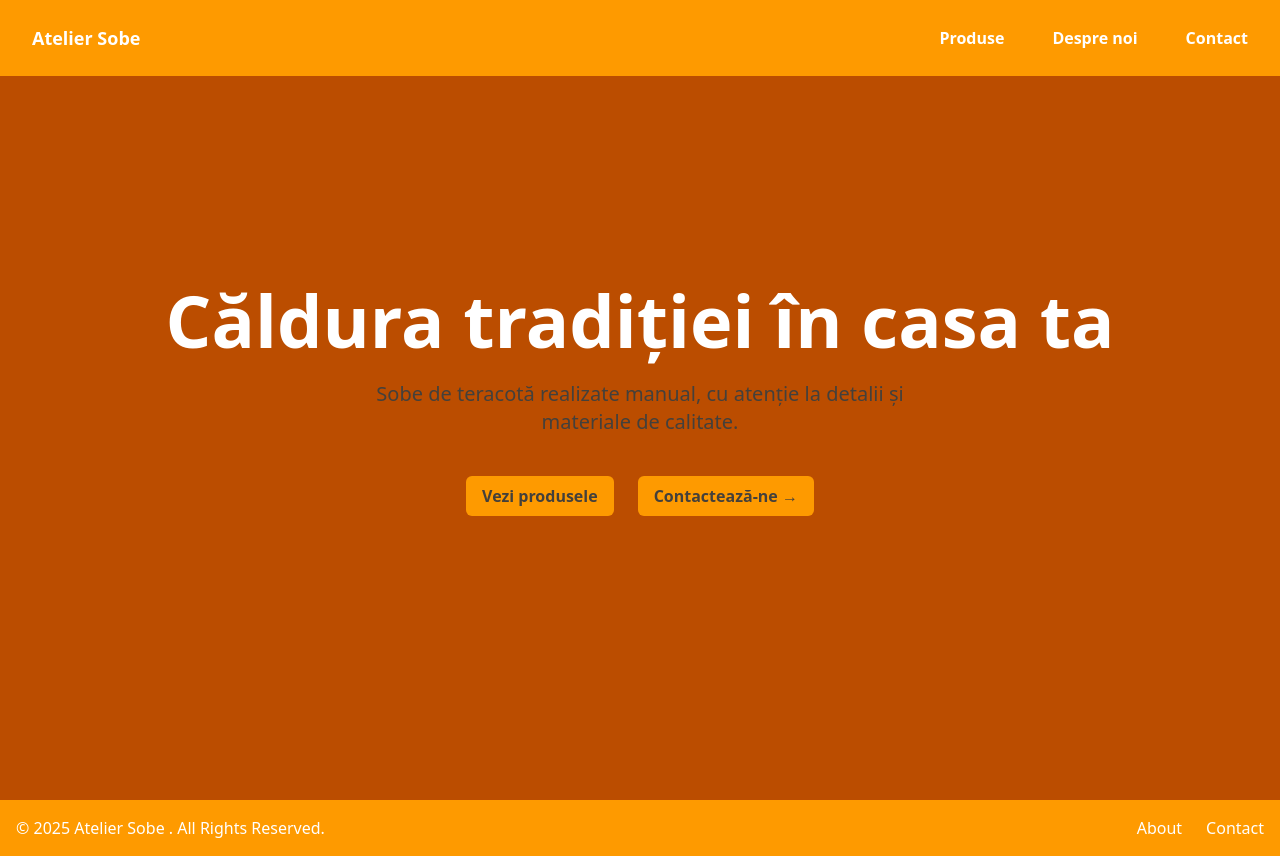
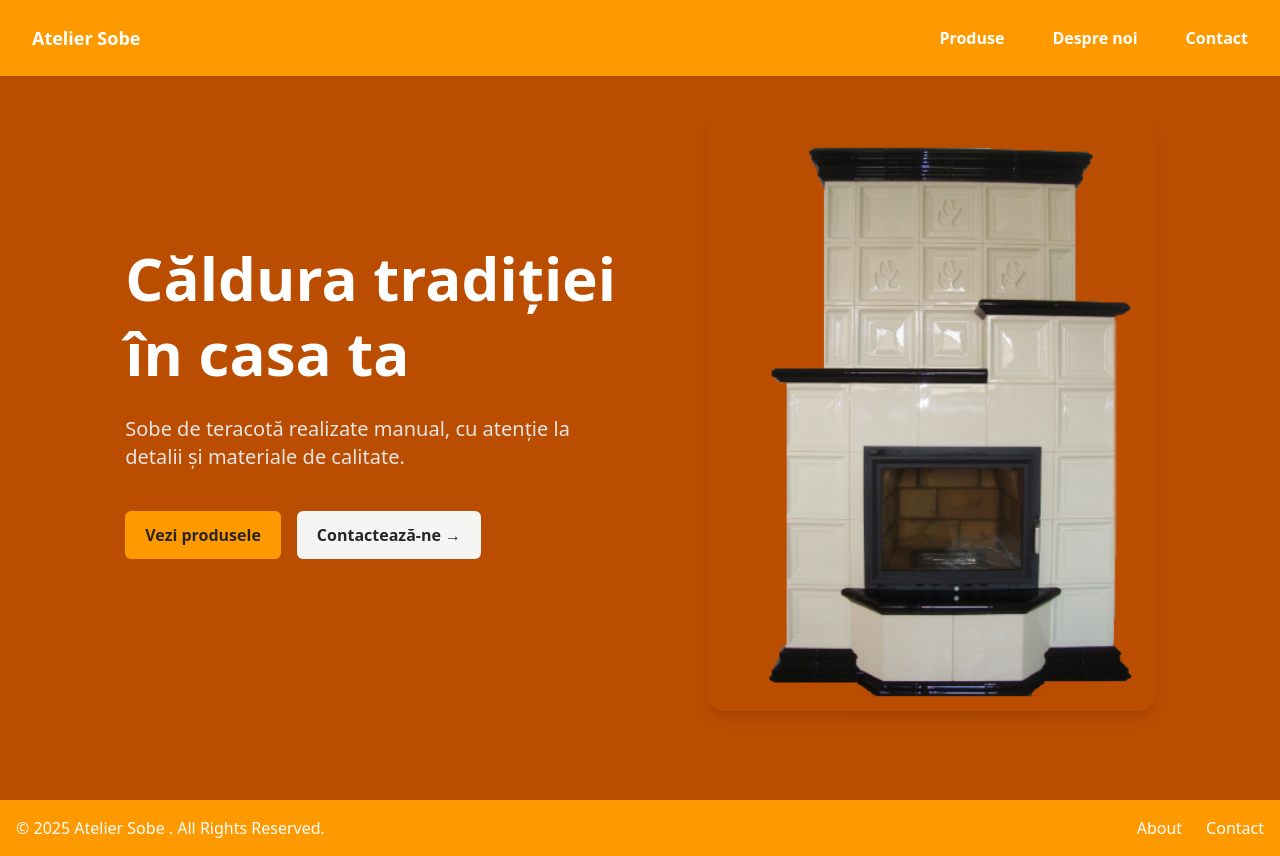
Before and after one commit to NeRrO106/website_sobe_de_teracota, a React (Vite) app: page / in a window 1280 px wide. Built offline with nearby package versions, Linux system fonts and the light colour scheme.

Commit message:
Added img in home page

```diff
--- a/src/pages/Home.tsx
+++ b/src/pages/Home.tsx
@@ -1,27 +1,38 @@
+import soba from "../assets/soba_moderna.png";
+
 function Home() {
   return (
-    <div className="bg-amber-700 min-h-screen relative overflow-hidden">
-      <div className="relative z-10 flex flex-col items-center justify-center text-center h-screen px-6">
-        <h1 className="text-5xl sm:text-7xl font-bold text-white">
-          Căldura tradiției în casa ta
+    <div className="bg-amber-700 min-h-screen flex items-center">
+      <div className="max-w-7xl mx-auto px-6 py-16 grid grid-cols-1 md:grid-cols-2 gap-12 items-center">
+        <div className="text-center md:text-left">
+          <h1 className="text-5xl sm:text-6xl font-bold text-white leading-tight">
+            Căldura tradiției <br /> în casa ta
           </h1>
-        <p className="mt-6 text-lg sm:text-xl text-stone-700 max-w-xl">
-          Sobe de teracotă realizate manual, cu atenție la detalii și materiale
-          de calitate.
+          <p className="mt-6 text-lg sm:text-xl text-stone-200 max-w-md mx-auto md:mx-0">
+            Sobe de teracotă realizate manual, cu atenție la detalii și
+            materiale de calitate.
           </p>
-        <div className="mt-10 flex gap-x-6">
+          <div className="mt-10 flex flex-col sm:flex-row gap-4 justify-center md:justify-start">
             <a
               href="/products"
-            className="px-4 py-2 bg-amber-500 text-stone-700 rounded-md font-semibold hover:bg-amber-600 hover:scale-105 transition-transform hover:text-white"
+              className="px-5 py-3 bg-amber-500 text-stone-800 rounded-md font-semibold hover:bg-amber-600 hover:scale-105 transition-transform hover:text-white"
             >
               Vezi produsele
             </a>
             <a
               href="/contact"
-            className="px-4 py-2 bg-amber-500 text-stone-700 rounded-md font-semibold hover:bg-amber-600 hover:scale-105 transition-transform hover:text-white"
+              className="px-5 py-3 bg-stone-100 text-stone-800 rounded-md font-semibold hover:bg-stone-200 hover:scale-105 transition-transform"
             >
               Contactează-ne →
             </a>
+          </div>
+        </div>
+        <div className="flex justify-center md:justify-end mt-6">
+          <img
+            src={soba}
+            alt="Sobă teracotă"
+            className="w-full max-w-md rounded-2xl shadow-lg"
+          />
         </div>
       </div>
     </div>
```
Lines whose indentation alone changed are shown as unchanged.
